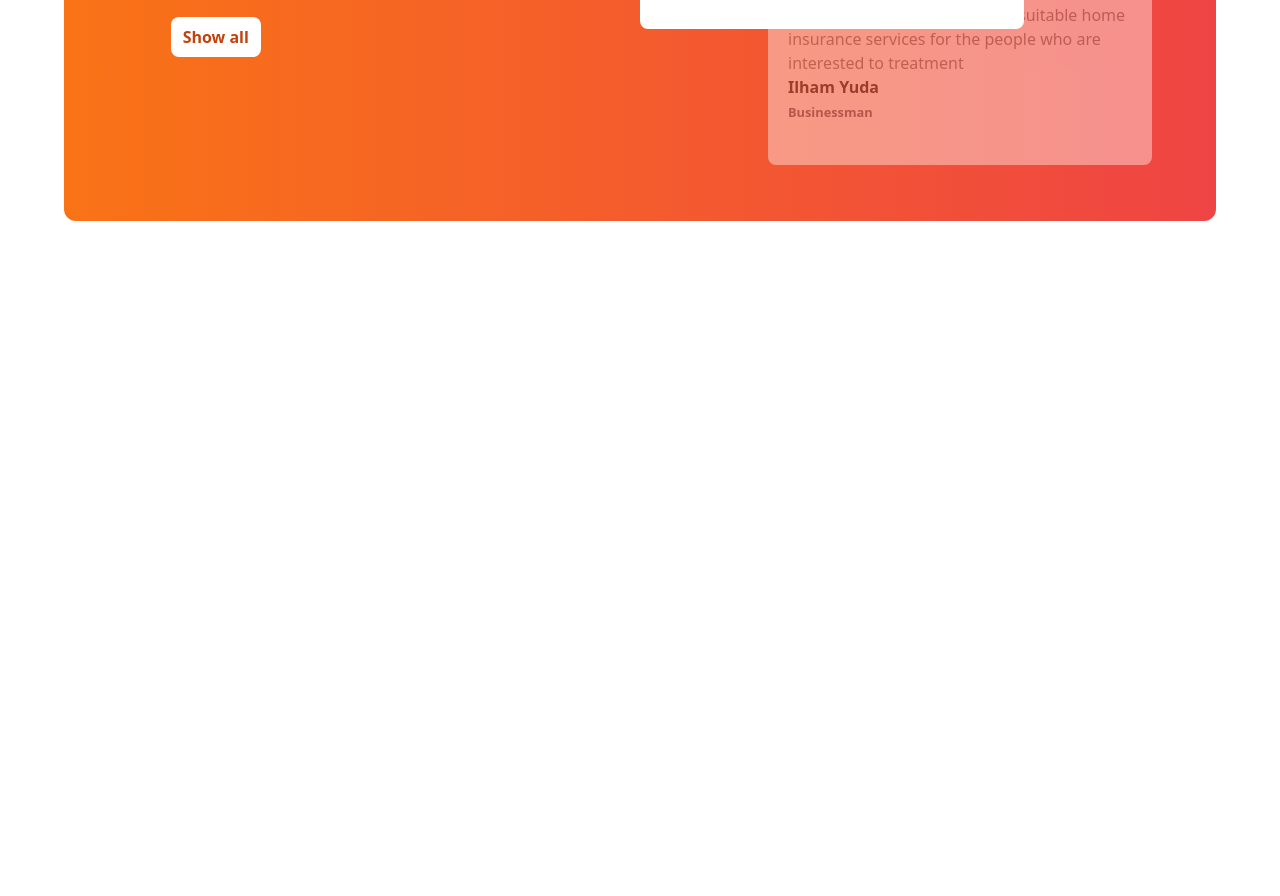
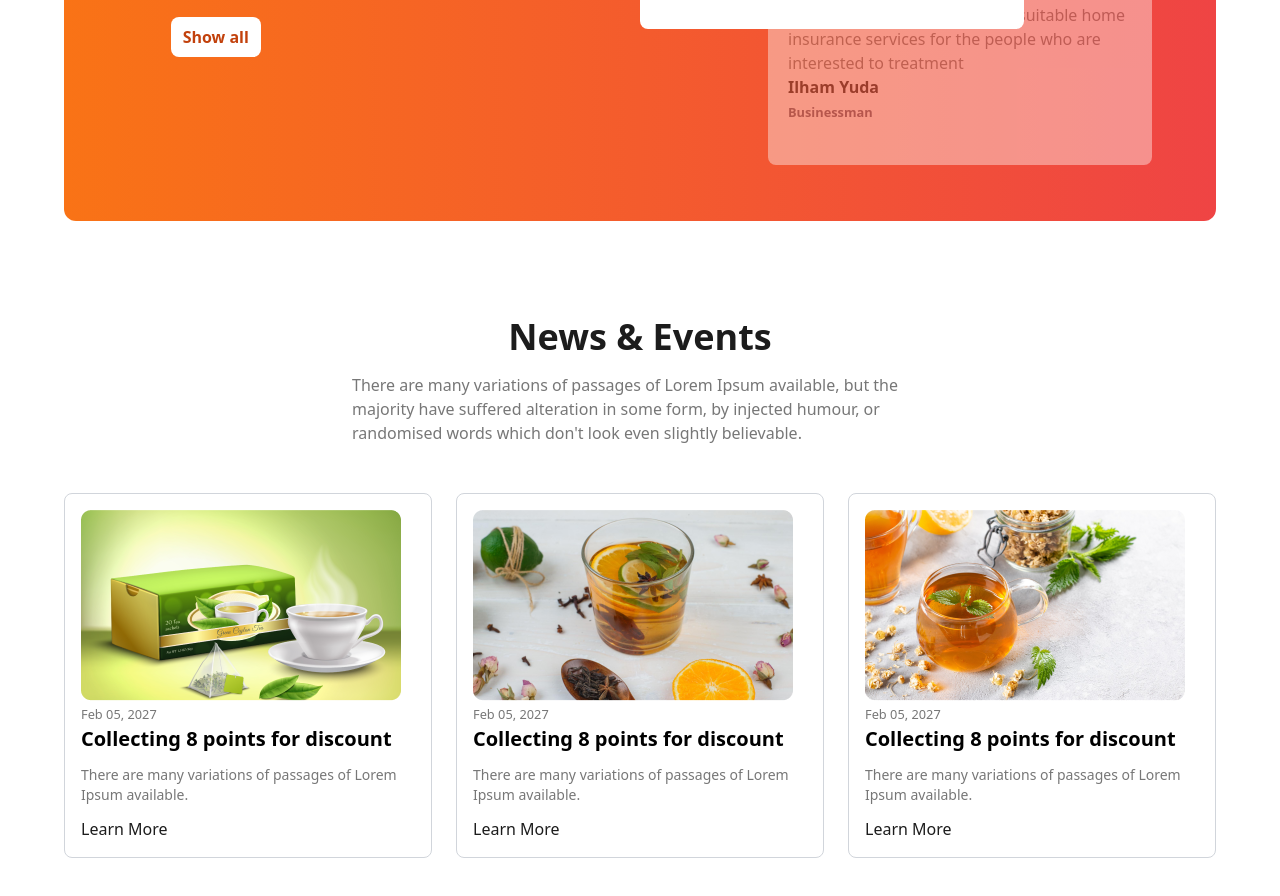
Before and after one commit to rjlam1/Tea-House, a plain HTML site: page index.html in a window 1280 px wide. Shown: the part 2219-3115 px from the top of the page. Before the commit the page ends 2536 px from the top, so only its background shows below. Drawn offline with nearby package versions, Linux system fonts and the light colour scheme.

Commit message:
added news section done

```diff
--- a/index.html
+++ b/index.html
@@ -133,7 +133,7 @@
               <button class="px-3 py-2 font-semibold text-orange-700 bg-white rounded-lg">Show all</button>
              </div>
             </div>
-             <!-- views card section -->
+             <!-- reviews card section -->
               <div class="relative py-24">
                 <!-- middle card -->
                <div class="absolute z-10 top-44 md:top-56"> <div class="flex items-center w-full h-56 px-5 text-black bg-white rounded-lg md:w-3/4">
@@ -179,6 +179,39 @@
             </div>
           </div>
          </section>
+         <!-- news Events -->
+          <section class="">
+            <div class="mb-5">
+              <h1 class=" text-center mb-4 text-3xl font-bold md:text-4xl text-[#1C1C1C] ">News & Events</h1>
+            <p class="max-w-xl mx-auto text-[#777777] mb-12">There are many variations of passages of Lorem Ipsum available, but the majority have suffered alteration in some form, by injected humour, or randomised words which don't look even slightly believable. </p>
+            </div>
+            <div class="grid items-center grid-cols-1 gap-6 mb-24 lg:grid-cols-3 ">
+              <!-- img card1 -->
+              <div class="w-auto p-4 border border-gray-300 rounded-lg">
+                <img src="images/news-1.png" alt="">
+                <small class="text-[#777777]">Feb 05, 2027</small>
+                <h1 class="text-xl font-bold text ">Collecting 8 points for discount</h1>
+                <p class=" text-[#777777] text-sm mt-3">There are many variations of passages of Lorem Ipsum available.</p>
+                <h4 class="text-[#1C1C1C] mt-3">Learn More</h4>
+              </div>
+              <!-- img card2 -->
+              <div class="w-auto p-4 border border-gray-300 rounded-lg">
+                <img src="images/news-2.png" alt="">
+                <small class="text-[#777777]">Feb 05, 2027</small>
+                <h1 class="text-xl font-bold text ">Collecting 8 points for discount</h1>
+                <p class=" text-[#777777] text-sm mt-3">There are many variations of passages of Lorem Ipsum available.</p>
+                <h4 class="text-[#1C1C1C] mt-3">Learn More</h4>
+              </div>
+              <!-- img card 3 -->
+              <div class="w-auto p-4 border border-gray-300 rounded-lg">
+                <img src="images/news-3.png" alt="">
+                <small class="text-[#777777]">Feb 05, 2027</small>
+                <h1 class="text-xl font-bold text ">Collecting 8 points for discount</h1>
+                <p class=" text-[#777777] text-sm mt-3">There are many variations of passages of Lorem Ipsum available.</p>
+                <h4 class="text-[#1C1C1C] mt-3">Learn More</h4>
+              </div>
+            </div>
+         </section>
 
     </main>
 </body>
```
